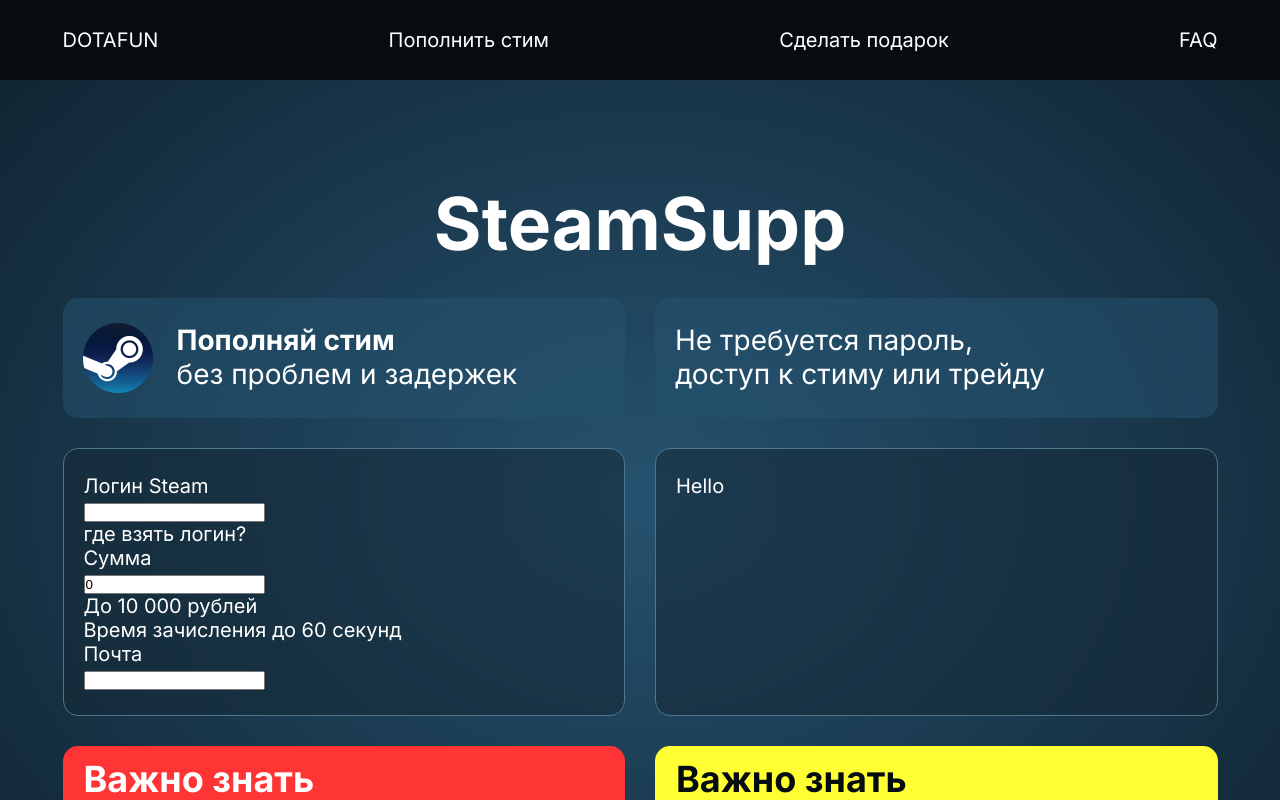
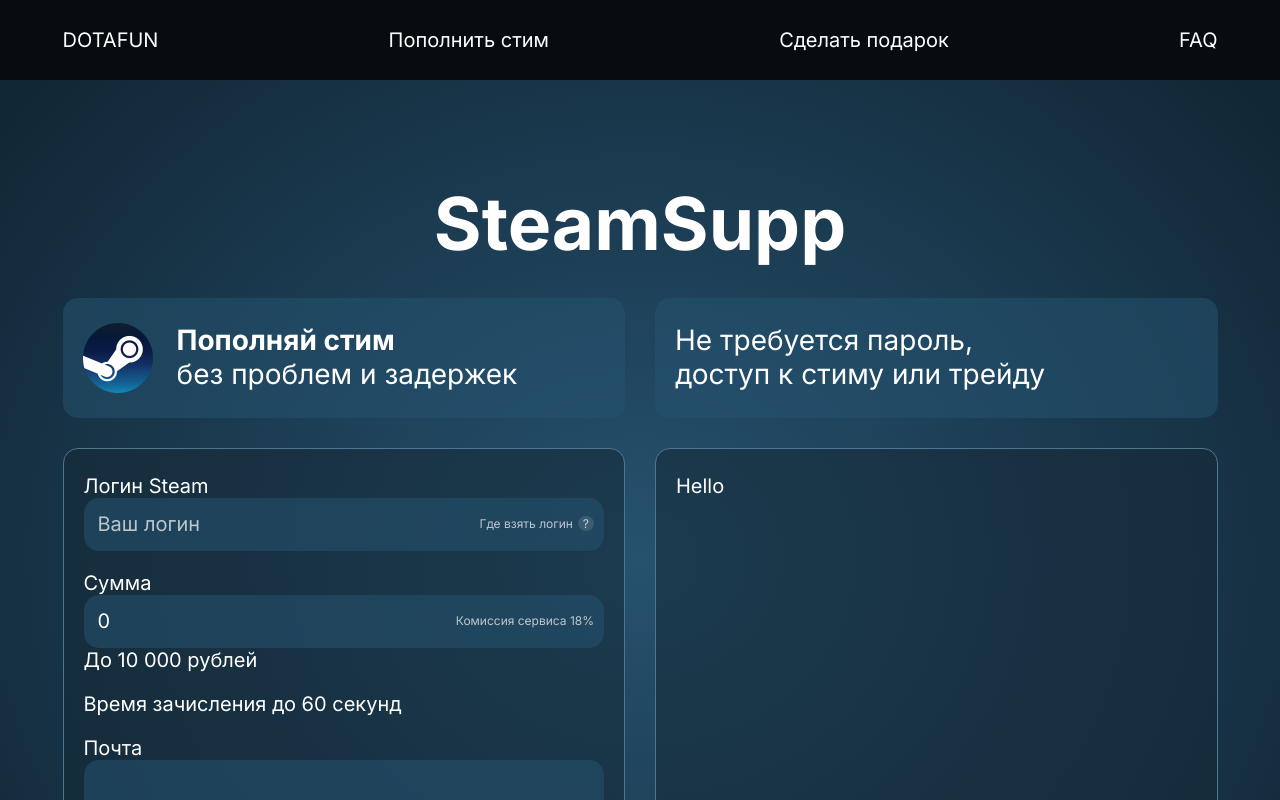
Before and after one commit to ecomeel/dota-fun, a Vue app: page / in a window 1280 px wide. Shown: the top 800 px of the page. Built offline with nearby package versions, Linux system fonts and the light colour scheme.

Commit message:
adjust inputs

```diff
--- a/src/assets/styles/extends/_index.scss
+++ b/src/assets/styles/extends/_index.scss
@@ -1 +1 @@
-@forward 'typography'
+@forward 'typography';
--- a/src/assets/styles/extends/_typography.scss
+++ b/src/assets/styles/extends/_typography.scss
@@ -0,0 +1,6 @@
+%extra-small {
+  font-family: Inter, sans-serif;
+  font-size: 12px;
+  line-height: 1.25em;
+  color: #FFFFFFB2
+}
--- a/src/components/TopUpForm.vue
+++ b/src/components/TopUpForm.vue
@@ -2,16 +2,26 @@
   <ElForm class="topup" :model="form">
     <div class="topup__form">
       <ElFormItem label="Логин Steam">
-        <ElInput v-model="form.name" class="topup__input">
+        <ElInput
+          v-model="form.name"
+          class="topup__input"
+          placeholder="Ваш логин"
+        >
           <template #append>
-            <!-- <div>Где взять логин <div>?</div></div> -->
-            где взять логин?
+            <div class="topup__input--tip">
+              <p>Где взять логин</p>
+              <div class="topup__input--tip-icon">?</div>
+            </div>
           </template>
         </ElInput>
       </ElFormItem>
       <ElFormItem label="Сумма">
-        <ElInput v-model="form.amount" type="number" />
-        <p>До 10 000 рублей</p>
+        <ElInput v-model="form.amount" type="number">
+          <template #append>
+            <p class="topup__input--tip">Комиссия сервиса 18%</p>
+          </template>
+        </ElInput>
+        <p class="topup">До 10 000 рублей</p>
       </ElFormItem>
       <ElFormItem>
         <ElSlider v-model="form.amount" />
@@ -28,12 +38,6 @@
 </template>
 
 <script setup lang="ts">
-// import {
-//   ElForm,
-//   ElFormItem,
-//   ElInput,
-//   ElSlider
-// } from 'element-plus'
 import { ref } from 'vue'
 
 const form = ref({
@@ -44,11 +48,59 @@
 
 <style scoped lang="scss">
 .topup {
+  &__form > *:not(:first-child) {
+    margin-top: 20px;
+  }
   &__form {
     padding: 25px 20px;
     border: 1px solid #4E768F;
     border-radius: 15px;
     background-color: #1529368C;
   }
+  &__input {
+    &--tip {
+      position: absolute;
+      right: 10px;
+      top: calc(50% - 8px);
+      display: flex;
+      column-gap: 5px;
+      // font-size: 12px;
+      // color: #FFFFFFB2;
+      @extend %extra-small;
+
+      &-icon {
+        padding: 0 5px;
+        background-color: #D9D9D926;
+        border-radius: 100%;
+      }
+    }
+  }
 }
 </style>
+
+<style lang="scss">
+.el-form-item__label {
+  margin-bottom: 5px;
+}
+.el-input {
+  position: relative;
+  &__wrapper {
+
+  }
+  &__inner {
+    padding: 14px 0 14px 14px;
+    width: 100%;
+    border-radius: 15px;
+    border: none;
+    background-color: #26526F8C;
+    color: $white;
+    font-family: "Inter";
+    font-size: 20px;
+    line-height: 1.25em;
+
+    &::placeholder {
+      color: #FFFFFFB2;
+    }
+  }
+}
+</style>
```
